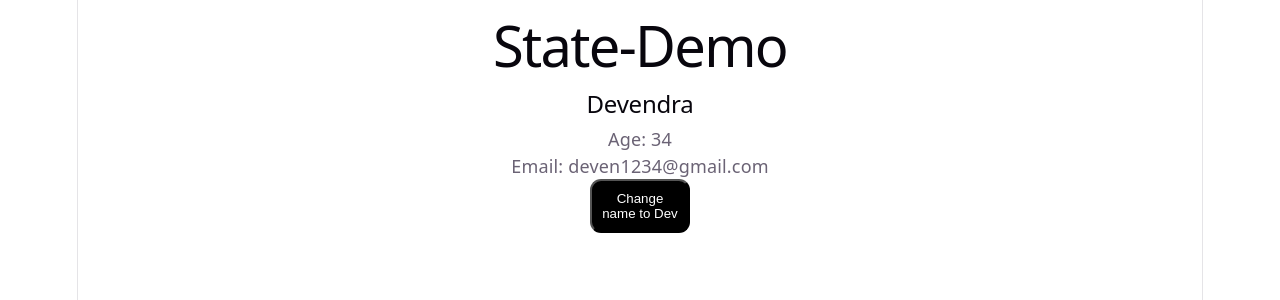
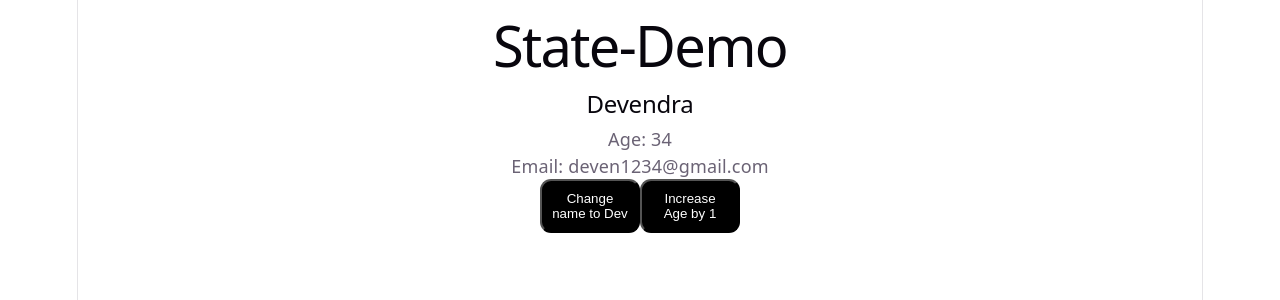
Before and after one commit to devendrarajput19/React_Projects, a React (Vite) app in the folder Basic Programs/React Essentials/2 - State-demo/: page / in a window 1280 px wide. Shown: the top 300 px of the page. Built offline with nearby package versions, Linux system fonts and the light colour scheme.

Commit message:
React State - useState with objects - 2

```diff
--- a/Basic Programs/React Essentials/2 - State-demo/src/UserProfile.jsx
+++ b/Basic Programs/React Essentials/2 - State-demo/src/UserProfile.jsx
@@ -11,7 +11,15 @@ export const UserProfile = () => {
 
   const updateName = () => {
     setUser({
+      ...user,
       name: "Dev",
+    });
+  };
+
+  const updateAge = () => {
+    setUser({
+      ...user,
+      age: user.age + 1,
     });
   };
 
@@ -21,6 +29,7 @@ export const UserProfile = () => {
       <p>Age: {user.age}</p>
       <p>Email: {user.email}</p>
       <button onClick={updateName}>Change name to Dev</button>
+      <button onClick={updateAge}>Increase Age by 1</button>
     </div>
   );
 };
```
